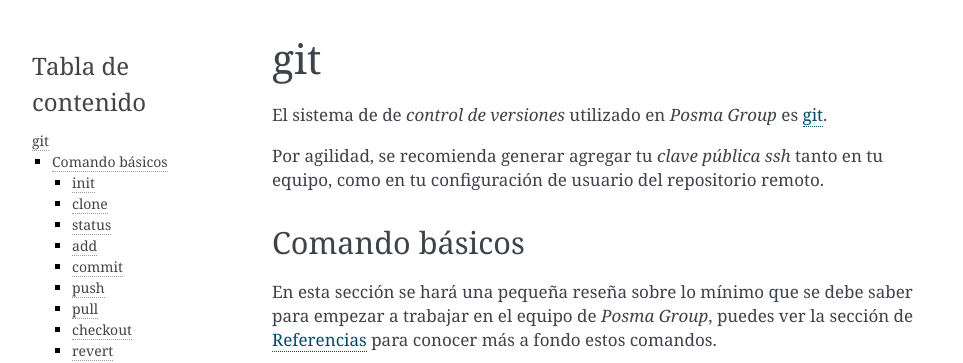
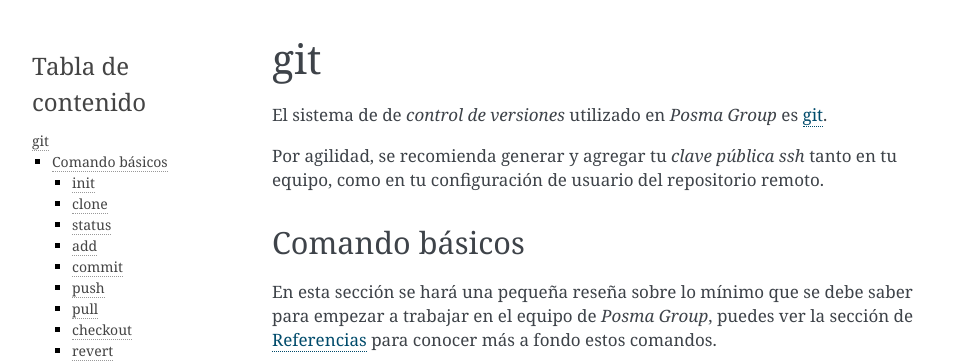
Before and after one commit to posmagroup/documentacion, a Sphinx documentation site: the page built from source/desarrollo/git.rst, in a window 1280 px wide and 900 px high. Shown: the top 363 px of the window, without its empty margins (148-1111 px from the left). Built offline with Sphinx 7.4.7, drawn with Linux system fonts in a browser that asks for light colours; pages that are not in the unit, such as notebooks, are missing from menus.

Commit message:
Fixed typo in git.rst file

```diff
--- a/source/desarrollo/git.rst
+++ b/source/desarrollo/git.rst
@@ -3,7 +3,7 @@
 
 El sistema de de `control de versiones` utilizado en *Posma Group* es `git`_.
 
-Por agilidad, se recomienda generar agregar tu `clave pública ssh` tanto en tu
+Por agilidad, se recomienda generar y agregar tu `clave pública ssh` tanto en tu
 equipo, como en tu configuración de usuario del repositorio remoto.
 
 
```
